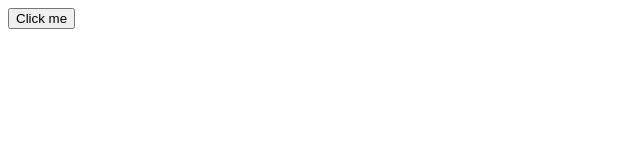
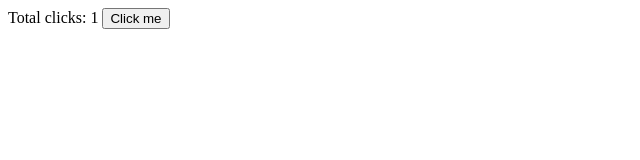
Before and after one commit to kangdanne/movieapp_react, a plain HTML site: page 01_BasicOfReact/index.html in a window 1280 px wide. Both pictures are taken after a click on the button "Click me". Shown: the whole page, without its empty margins (0-640 px from the left). Drawn offline with Linux system fonts and the light colour scheme.

Commit message:
Add: 01 before react

```diff
--- a/01_BasicOfReact/index.html
+++ b/01_BasicOfReact/index.html
@@ -1,6 +1,17 @@
 <!DOCTYPE html>
 <html>
   <body>
-    <button>Click me</button>
+    <span>Total clicks: 0</span>
+    <button id="btn">Click me</button>
   </body>
+  <script>
+    let counter = 0;
+    const button = document.getElementById("btn");
+    const span = document.querySelector("span");
+    function handleClick() {
+      counter = counter + 1;
+      span.innerText = `Total clicks: ${counter}`;
+    }
+    button.addEventListener("click", handleClick);
+  </script>
 </html>
```
Also changed, not shown: 01_BasicOfReact/vanilla.html (added, +9 -0 lines).
